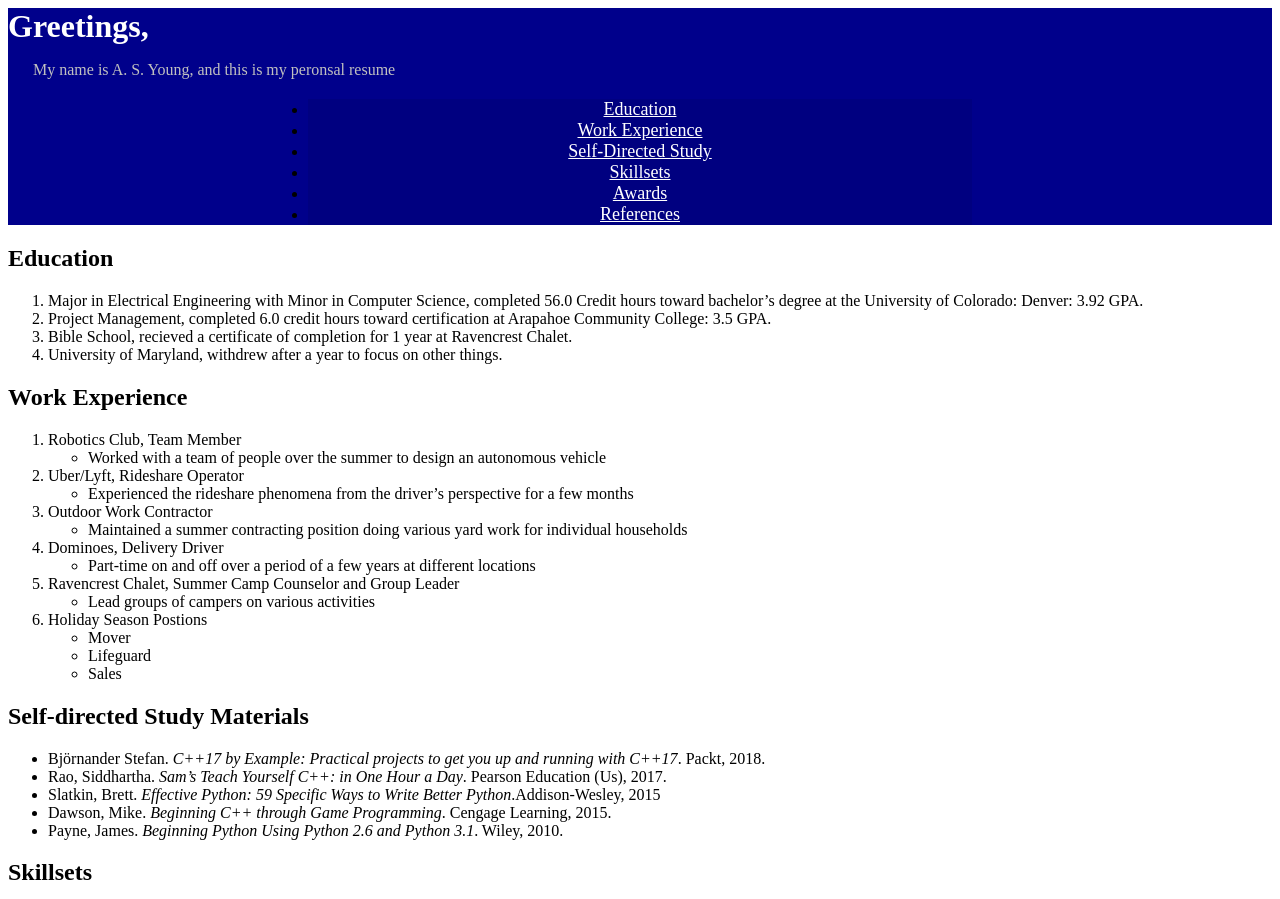
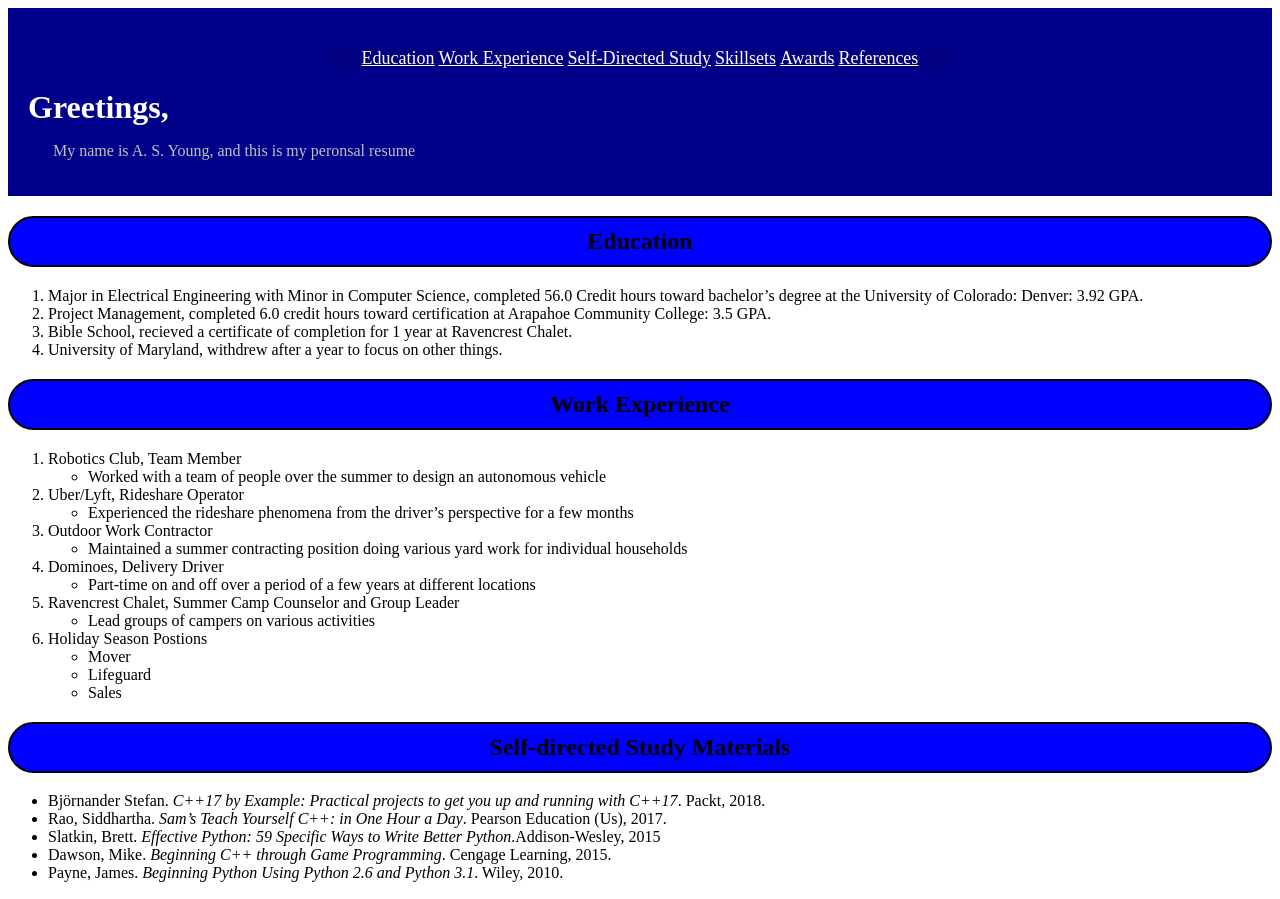
Before and after one commit to a-s-young/personal_Resume, a plain HTML site: page index.html in a window 1280 px wide. Shown: the top 899 px of the page. Drawn offline with Linux system fonts and the light colour scheme.

Commit message:
style changes progress toward design idea

```diff
--- a/css/master.css
+++ b/css/master.css
@@ -1,5 +1,6 @@
 #banner {
   background-color: darkblue;
+  padding: 20px;
 }
 
 #banner h1 {
@@ -24,14 +25,46 @@
 #banner .navigation ul {
   margin: 0;
   padding: 0;
-
+  width: auto;
 }
 
 #banner .navigation li {
-
+  display: inline-block;
 }
 
 #banner .navigation a {
   color: white;
   font-size: 18px;
 }
+
+h2 {
+  text-align: center;
+  padding: 10px;
+  border: 2px solid black;
+  border-radius: 50px;
+  background-color: blue;
+}
+
+#education {
+
+}
+
+#experience {
+
+}
+
+#research {
+
+}
+
+#skills {
+
+}
+
+#awards {
+
+}
+
+#references {
+
+}
--- a/index.html
+++ b/index.html
@@ -8,9 +8,6 @@
   <body>
 
     <div id="banner">
-      <h1>Greetings,</h1>
-      <p> My name is A. S. Young, and this is my peronsal resume</p>
-
 
       <nav class="navigation">
         <ul>
@@ -22,6 +19,9 @@
           <li><a href="#reference">References</a></li>
         </ul>
       </nav>
+
+      <h1>Greetings,</h1>
+      <p> My name is A. S. Young, and this is my peronsal resume</p>
     </div>
 
     <div class="main">
```
